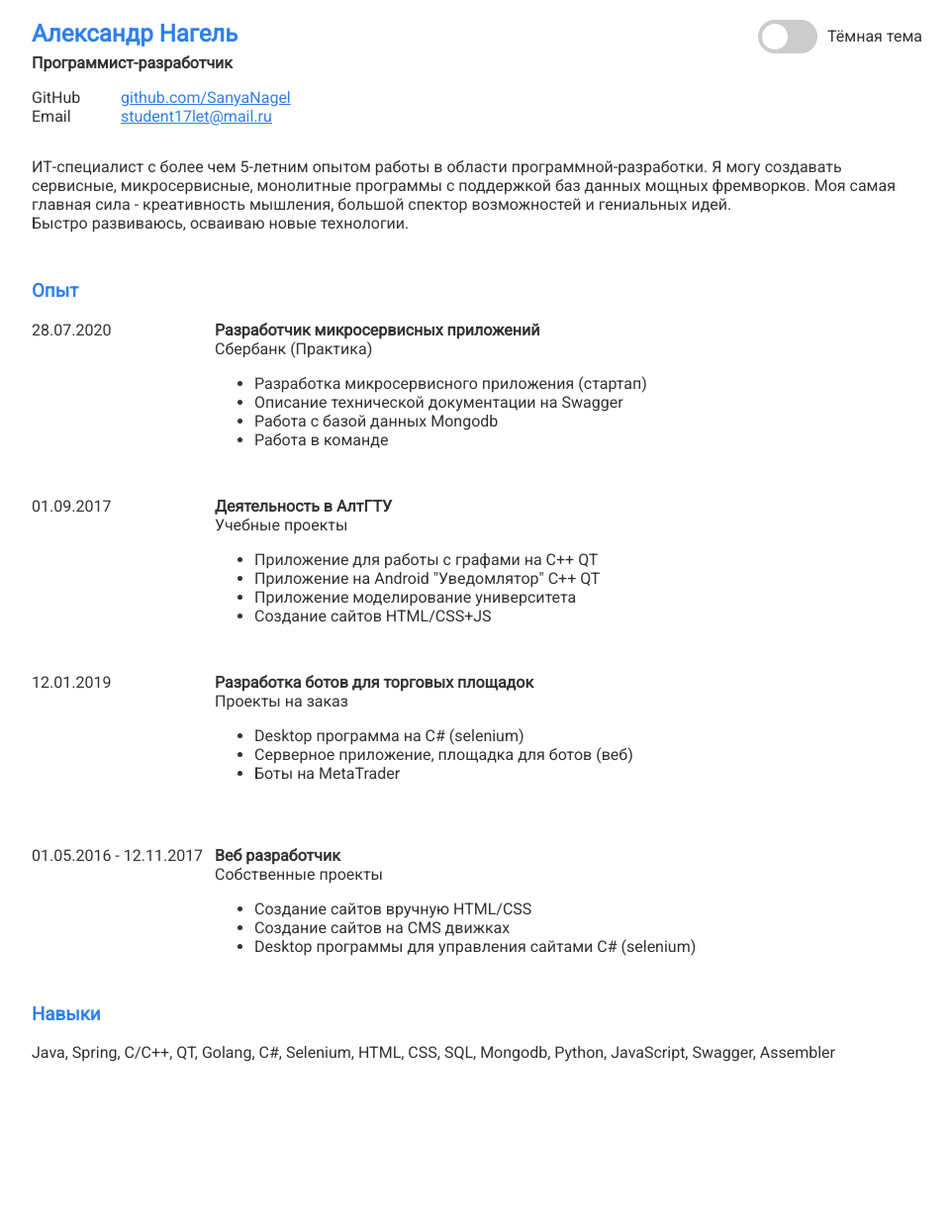
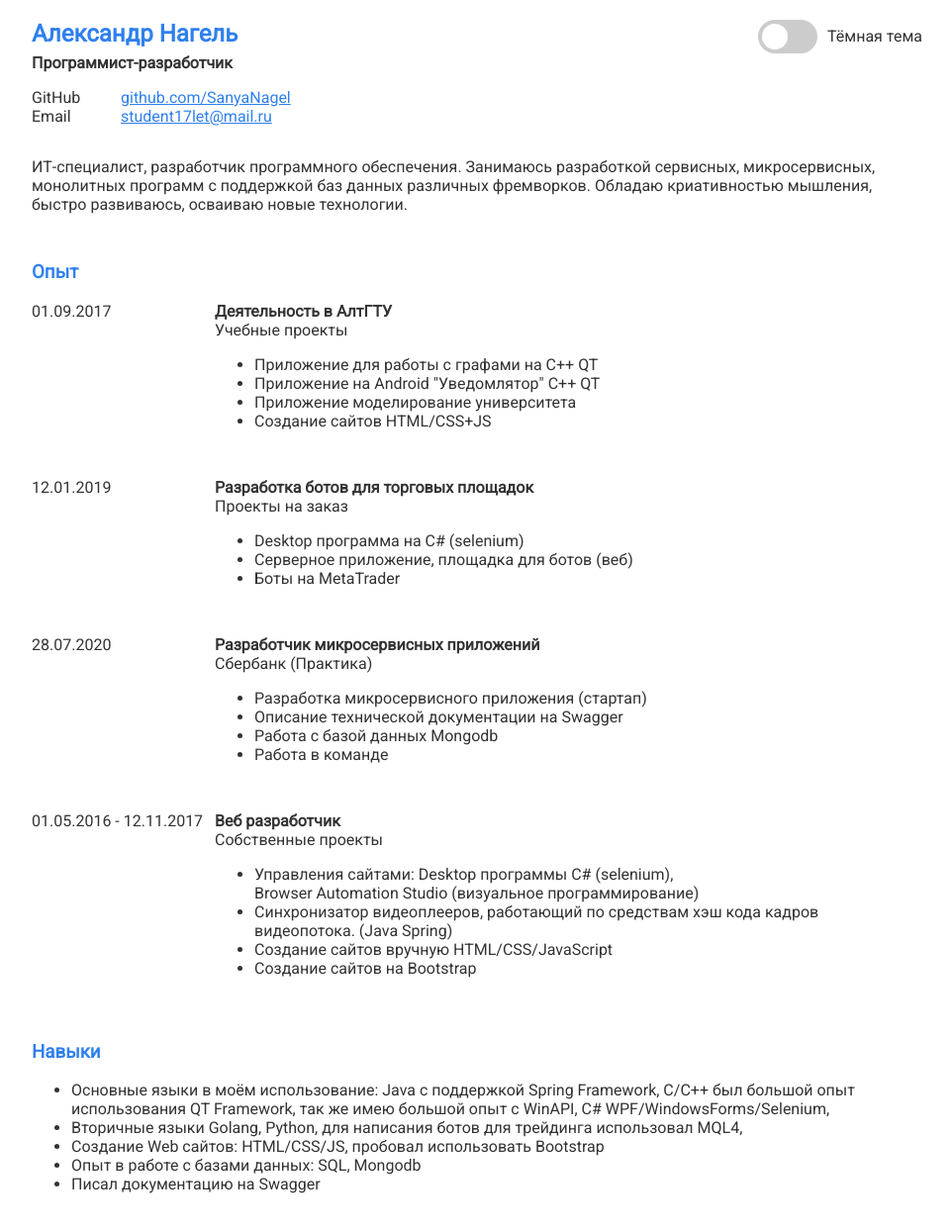
Before and after one commit to SanyaNagel/VisitCard.github.io, a plain HTML site: page index.html in a window 1280 px wide. Shown: the whole page at 99% size, without its empty margins (158-1120 px from the left). Before the commit the page ends 1121 px from the top, so only its background shows below. Drawn offline with Linux system fonts and the light colour scheme.

Commit message:
Update index.html

```diff
--- a/index.html
+++ b/index.html
@@ -41,31 +41,14 @@
         </div>
       </div>
       <div class="description">
-        ИТ-специалист с более чем 5-летним опытом работы в области программной-разработки.
-		Я могу создавать сервисные, микросервисные, монолитные программы с поддержкой баз данных мощных фремворков.
-		Моя самая главная сила - креативность мышления, большой спектор возможностей и гениальных идей.
-		<br>Быстро развиваюсь, осваиваю новые технологии.
+        ИТ-специалист, разработчик программного обеспечения. Занимаюсь разработкой сервисных, микросервисных,
+        монолитных программ с поддержкой баз данных различных фремворков. Обладаю криативностью мышления,
+        быстро развиваюсь, осваиваю новые технологии.
       </div>
     </section>
 
     <section>
       <h3>Опыт</h3>
-
-      <div class="experience">
-        <div class="experience__date">28.07.2020</div>
-        <div class="experience__description">
-          <div class="experience__name">Разработчик микросервисных приложений</div>
-          <div class="experience__company">Сбербанк (Практика)</div>
-          <div class="experience__details">
-            <ul>
-              <li>Разработка микросервисного приложения (стартап)</li>
-              <li>Описание технической документации на Swagger</li>
-              <li>Работа с базой данных Mongodb</li>
-              <li>Работа в команде</li>
-            </ul>
-          </div>
-        </div>
-      </div>
 
 	  <div class="experience">
         <div class="experience__date">
@@ -78,9 +61,9 @@
           <div class="experience__details">
             <ul>
               <li>Приложение для работы с графами на C++ QT</li>
-			  <li>Приложение на Android "Уведомлятор" C++ QT</li>
-			  <li>Приложение моделирование университета</li>
-			  <li>Создание сайтов HTML/CSS+JS</li>
+              <li>Приложение на Android "Уведомлятор" C++ QT</li>
+              <li>Приложение моделирование университета</li>
+              <li>Создание сайтов HTML/CSS+JS</li>
             </ul>
           </div>
         </div>
@@ -103,7 +86,22 @@
           </div>
         </div>
       </div>
-    </section>
+
+      <div class="experience">
+        <div class="experience__date">28.07.2020</div>
+        <div class="experience__description">
+          <div class="experience__name">Разработчик микросервисных приложений</div>
+          <div class="experience__company">Сбербанк (Практика)</div>
+          <div class="experience__details">
+            <ul>
+              <li>Разработка микросервисного приложения (стартап)</li>
+              <li>Описание технической документации на Swagger</li>
+              <li>Работа с базой данных Mongodb</li>
+              <li>Работа в команде</li>
+            </ul>
+          </div>
+        </div>
+      </div>
 
       <div class="experience">
         <div class="experience__date">
@@ -115,10 +113,11 @@
           <div class="experience__company">Собственные проекты</div>
           <div class="experience__details">
             <ul>
-              <li>Создание сайтов вручную HTML/CSS</li>
-              <li>Создание сайтов на CMS движках</li>
-              <li>Desktop программы для управления сайтами C# (selenium)</li>
-			</ul>
+              <li>Управления сайтами: Desktop программы C# (selenium), <br>Browser Automation Studio (визуальное программирование)</li>
+              <li>Синхронизатор видеоплееров, работающий по средствам хэш кода кадров видеопотока. (Java Spring)</li>
+              <li>Создание сайтов вручную HTML/CSS/JavaScript</li>
+              <li>Создание сайтов на Bootstrap</li>
+            </ul>
           </div>
         </div>
       </div>
@@ -127,7 +126,17 @@
     <section>
       <h3>Навыки</h3>
       <div>
-        Java, Spring, C/C++, QT, Golang, C#, Selenium, HTML, CSS, SQL, Mongodb, Python, JavaScript, Swagger, Assembler
+        <ul>
+          <li>
+            Основные языки в моём использование: Java с поддержкой Spring Framework,
+            C/C++ был большой опыт использования QT Framework, так же имею большой опыт с WinAPI,
+            C# WPF/WindowsForms/Selenium,
+          </li>
+          <li>Вторичные языки Golang, Python, для написания ботов для трейдинга использовал MQL4,</li>
+          <li>Создание Web сайтов: HTML/CSS/JS, пробовал использовать Bootstrap</li>
+          <li>Опыт в работе с базами данных: SQL, Mongodb</li>
+          <li>Писал документацию на Swagger</li>
+        </ul>
       </div>
     </section>
   </div>
```
